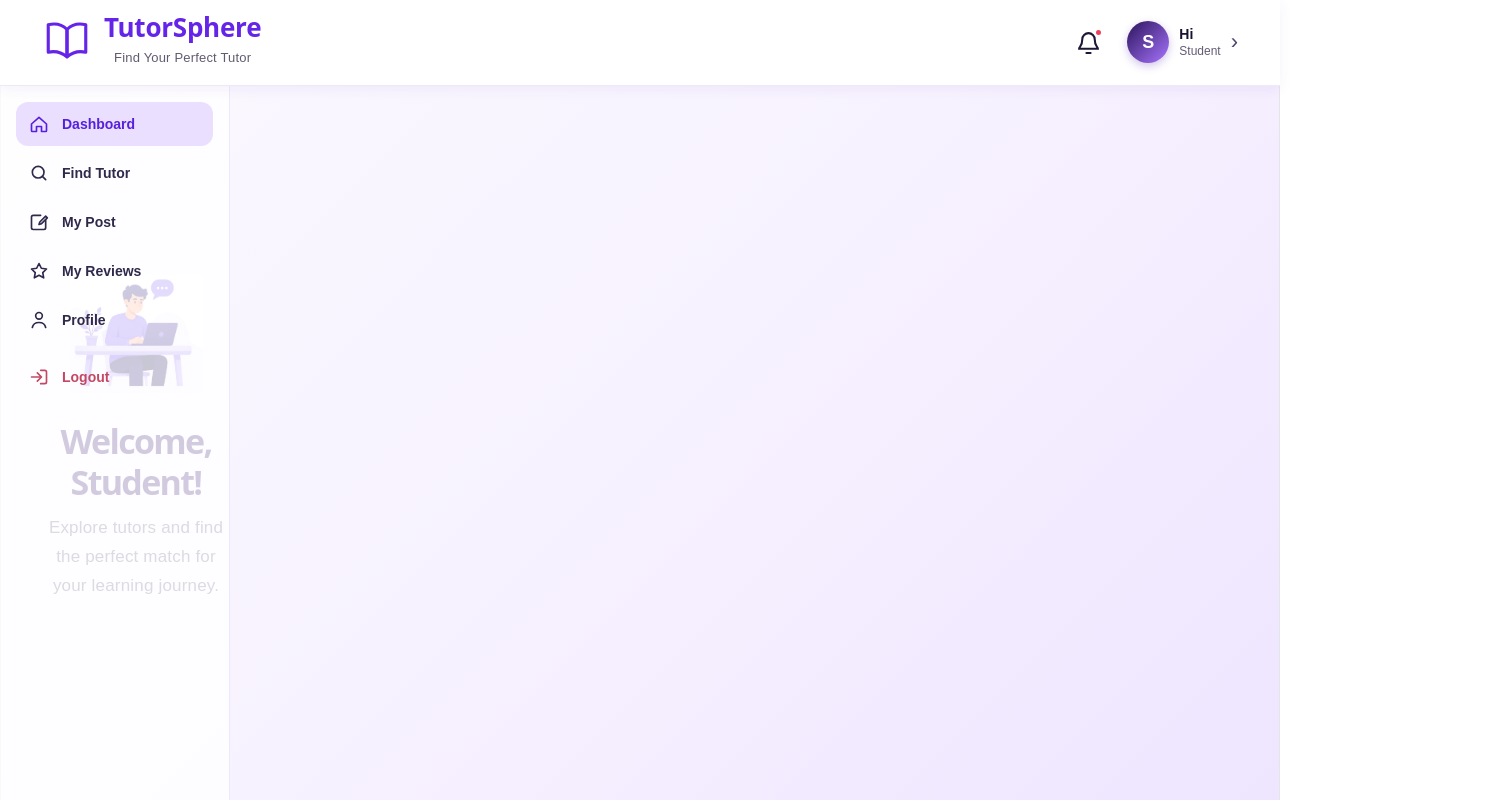
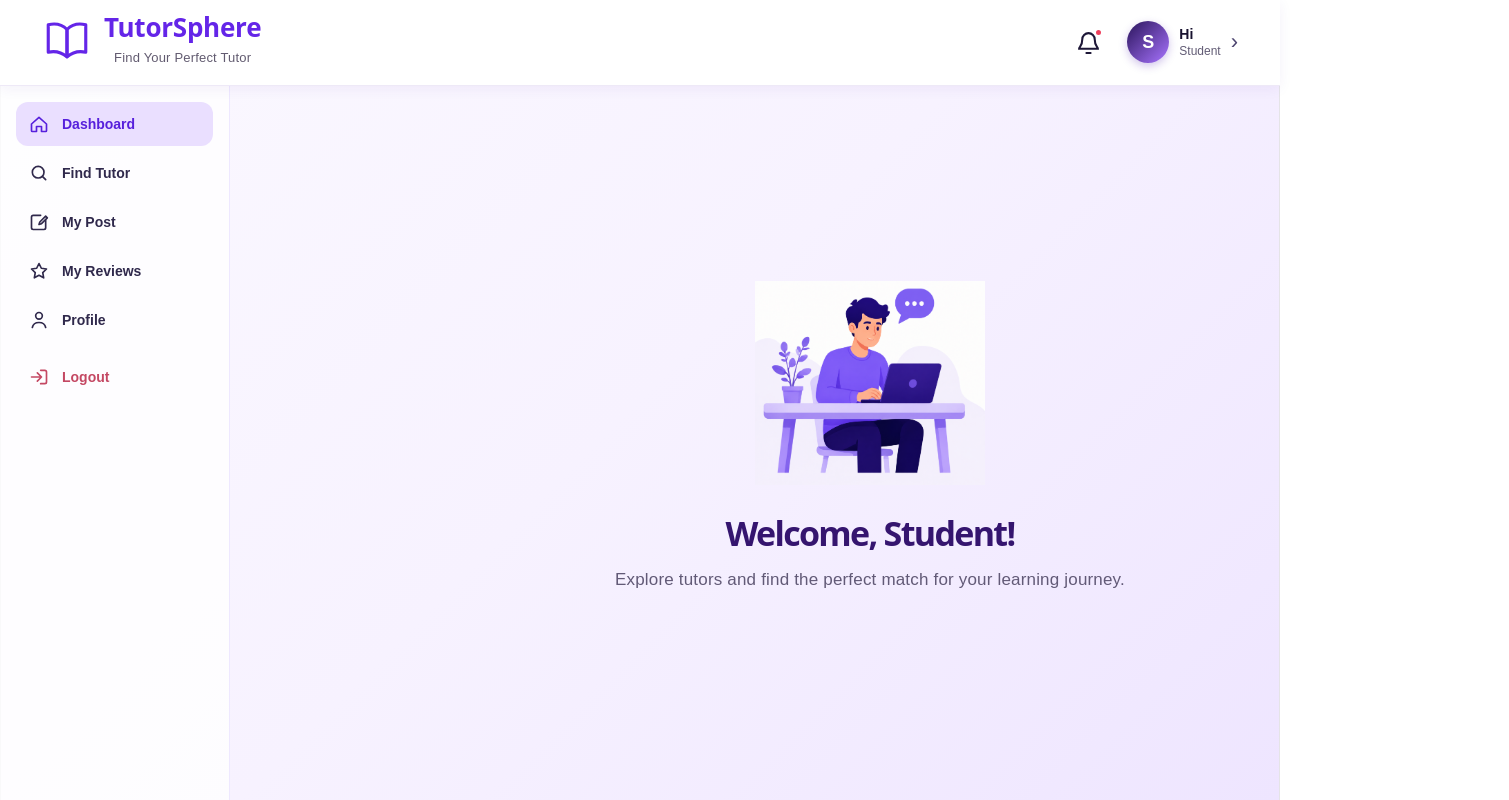
Before and after one commit to afra012/TutorSphere, a React app in the folder frontend/: page /student-dashboard in a window 1280 px wide. Shown: the whole page, 1509 px wide, since content can reach past the window. Built offline with nearby package versions, Linux system fonts and the light colour scheme; the HTML template or start-up script is replaced by a standard one.

Commit message:
style: update student dashboard

```diff
--- a/frontend/src/pages/StudentDashboard/StudentDashboard.css
+++ b/frontend/src/pages/StudentDashboard/StudentDashboard.css
@@ -29,6 +29,22 @@
   padding: 40px;
 
   box-sizing: border-box;
+}
+
+@media (min-width: 821px) {
+  .student-dashboard-page {
+    display: block;
+  }
+
+  .student-dashboard-content {
+    margin-left: 230px;
+  }
+}
+
+@media (max-width: 820px) {
+  .student-dashboard-content {
+    margin-left: 0;
+  }
 }
 
 /* =========================================================
```
